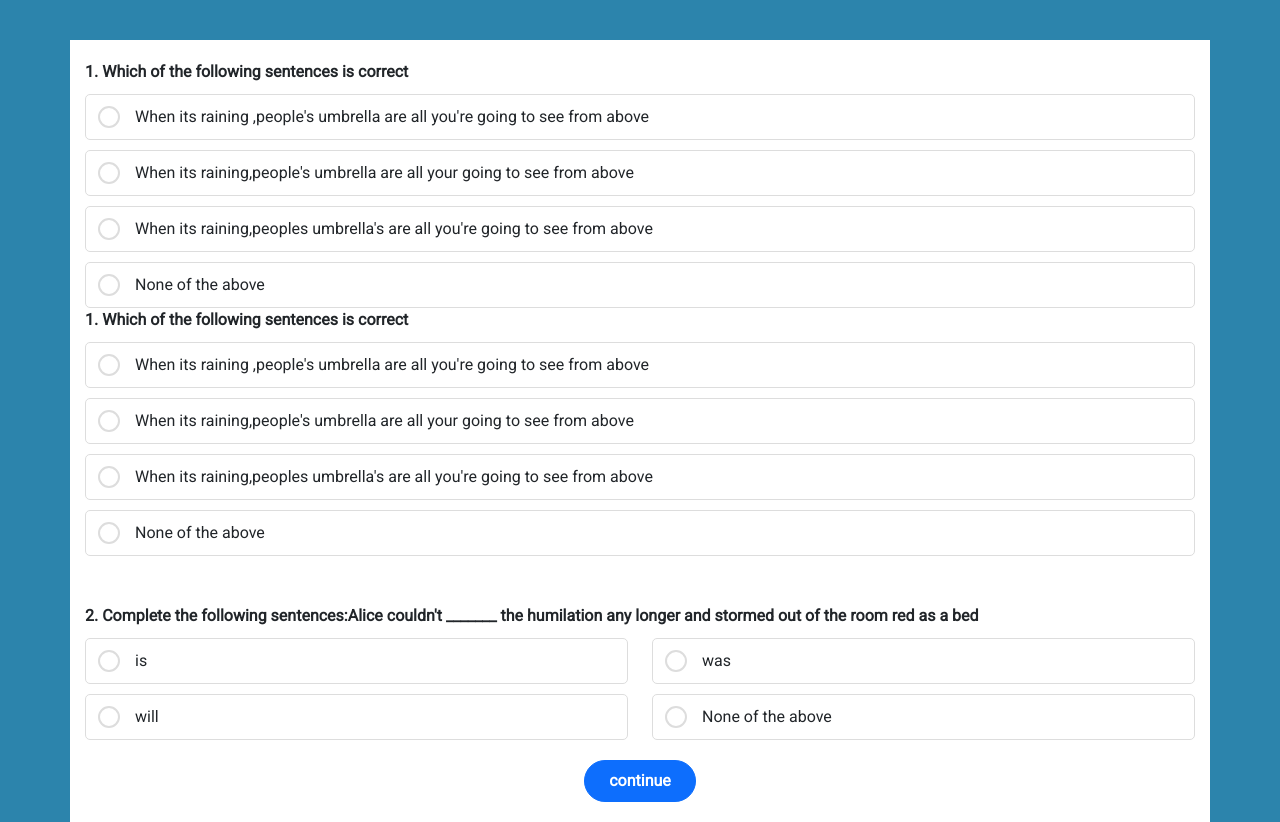
After one commit to Sktanisha/mentalHealth_care, a Django app: page /quizform in a window 1280 px wide. The commit adds this page. Run offline with Django 3.2, Linux system fonts and the light colour scheme.

Commit message:
quizform create

```diff
--- a/home/urls.py
+++ b/home/urls.py
@@ -9,4 +9,5 @@ urlpatterns = [
     path('view_profile', views.view_profile, name='view_profile'),
     path('edit_profile', views.edit_profile, name='edit_profile'),
     path('home', views.home, name='home'),
+    path('quizform', views.quizform, name='quizform'),
 ]
--- a/home/views.py
+++ b/home/views.py
@@ -78,3 +78,6 @@ def contact_form(request):
             return redirect('contact_form')
     else:
         return render(request, 'contact_form.html',)
+
+def quizform(request):
+    return render(request, 'quizform.html')
--- /dev/null
+++ b/templates/quizform.html
@@ -0,0 +1,171 @@
+<!doctype html>
+<html lang="en">
+  <head>
+    <!-- Required meta tags -->
+    <meta charset="utf-8">
+    <meta name="viewport" content="width=device-width, initial-scale=1">
+
+    <!-- Bootstrap CSS -->
+    <link href="https://cdn.jsdelivr.net/npm/bootstrap@5.1.3/dist/css/bootstrap.min.css" rel="stylesheet" integrity="sha384-1BmE4kWBq78iYhFldvKuhfTAU6auU8tT94WrHftjDbrCEXSU1oBoqyl2QvZ6jIW3" crossorigin="anonymous">
+
+    <title>quiz form</title>
+    <style>
+        @import url('https://fonts.googleapis.com/css2?family=Roboto&display=swap');
+
+* {
+    margin: 0;
+    padding: 0;
+    box-sizing: border-box;
+    font-family: 'Roboto', sans-serif
+}
+
+p {
+    margin: 0%
+}
+
+body {
+    height: 100vh;
+    background-color: rgb(44, 132, 172);
+    padding: 10px
+}
+
+.container {
+    margin: 30px auto;
+    background: white;
+    padding: 20px 15px
+}
+
+label.box {
+    display: flex;
+    margin-top: 10px;
+    padding: 10px 12px;
+    border-radius: 5px;
+    cursor: pointer;
+    border: 1px solid #ddd
+}
+
+#one:checked~label.first,
+#two:checked~label.second,
+#three:checked~label.third,
+#four:checked~label.forth,
+#five:checked~label.fifth,
+#six:checked~label.sixth,
+#seven:checked~label.seveth,
+#eight:checked~label.eighth {
+    border-color: #8e498e
+}
+
+#one:checked~label.first .circle,
+#two:checked~label.second .circle,
+#three:checked~label.third .circle,
+#four:checked~label.forth .circle,
+#five:checked~label.fifth .circle,
+#six:checked~label.sixth .circle,
+#seven:checked~label.seveth .circle,
+#eight:checked~label.eighth .circle {
+    border: 6px solid #8e498e;
+    background-color: #fff
+}
+
+label.box:hover {
+    background: #d5bbf7
+}
+
+label.box .course {
+    display: flex;
+    align-items: center;
+    width: 100%
+}
+
+label.box .circle {
+    height: 22px;
+    width: 22px;
+    border-radius: 50%;
+    margin-right: 15px;
+    border: 2px solid #ddd;
+    display: inline-block
+}
+
+input[type="radio"] {
+    display: none
+}
+
+.btn.btn-primary {
+    border-radius: 25px;
+    margin-top: 20px
+}
+
+@media(max-width: 450px) {
+    .subject {
+        font-size: 12px
+    }
+}
+    </style>
+  </head>
+  <body>
+
+    <div class="container mb-5">
+        <div class="row">
+            <div class="col-12">
+                <p class="fw-bold">1. Which of the following sentences is correct</p>
+                <div> <input type="radio" name="box" id="one"> <input type="radio" name="box" id="two"> <input type="radio" name="box" id="three"> <input type="radio" name="box" id="four"> <label for="one" class="box first">
+                        <div class="course"> <span class="circle"></span> <span class="subject"> When its raining ,people's umbrella are all you're going to see from above </span> </div>
+                    </label> <label for="two" class="box second">
+                        <div class="course"> <span class="circle"></span> <span class="subject"> When its raining,people's umbrella are all your going to see from above </span> </div>
+                    </label> <label for="three" class="box third">
+                        <div class="course"> <span class="circle"></span> <span class="subject"> When its raining,peoples umbrella's are all you're going to see from above </span> </div>
+                    </label> <label for="four" class="box forth">
+                        <div class="course"> <span class="circle"></span> <span class="subject"> None of the above </span> </div>
+                    </label> </div>
+            </div>
+            <div class="col-12">
+                <p class="fw-bold">1. Which of the following sentences is correct</p>
+                <div> <input type="radio" name="box" id="ten"> <input type="radio" name="box" id="eleven"> <input type="radio" name="box" id="tweleve"> <input type="radio" name="box" id="thirteen">
+                    <label for="ten" class="box first">
+                        <div class="course"> <span class="circle"></span> <span class="subject"> When its raining ,people's umbrella are all you're going to see from above </span> </div>
+                    </label> <label for="eleven" class="box second">
+                        <div class="course"> <span class="circle"></span> <span class="subject"> When its raining,people's umbrella are all your going to see from above </span> </div>
+                    </label> <label for="tweleve" class="box third">
+                        <div class="course"> <span class="circle"></span> <span class="subject"> When its raining,peoples umbrella's are all you're going to see from above </span> </div>
+                    </label> <label for="thirteen" class="box forth">
+                        <div class="course"> <span class="circle"></span> <span class="subject"> None of the above </span> </div>
+                    </label> </div>
+            </div>
+
+            <div class="col-12">
+                <p class="fw-bold mt-5">2. Complete the following sentences:Alice couldn't _______ the humilation any longer and stormed out of the room red as a bed</p>
+                <div>
+                    <div class="row">
+                        <div class="col-md-6"> <input type="radio" name="box" id="five"> <label for="five" class="box fifth w-100">
+                                <div class="course"> <span class="circle"></span> <span class="subject">is</span> </div>
+                            </label> </div>
+                        <div class="col-md-6"> <input type="radio" name="box" id="six"> <label for="six" class="box sixth w-100">
+                                <div class="course"> <span class="circle"></span> <span class="subject"> was </span> </div>
+                            </label> </div>
+                        <div class="col-md-6"> <input type="radio" name="box" id="seven"> <label for="seven" class="box seveth w-100">
+                                <div class="course"> <span class="circle"></span> <span class="subject"> will </span> </div>
+                            </label> </div>
+                        <div class="col-md-6"> <input type="radio" name="box" id="eight"> <label for="eight" class="box eighth w-100">
+                                <div class="course"> <span class="circle"></span> <span class="subject"> None of the above </span> </div>
+                            </label> </div>
+                    </div>
+                </div>
+            </div>
+            <div class="col-12">
+                <div class="d-flex justify-content-center"> <button class="btn btn-primary px-4 py-2 fw-bold"> continue</button> </div>
+            </div>
+        </div>
+    </div>
+
+    <!-- Optional JavaScript; choose one of the two! -->
+
+    <!-- Option 1: Bootstrap Bundle with Popper -->
+    <script src="https://cdn.jsdelivr.net/npm/bootstrap@5.1.3/dist/js/bootstrap.bundle.min.js" integrity="sha384-ka7Sk0Gln4gmtz2MlQnikT1wXgYsOg+OMhuP+IlRH9sENBO0LRn5q+8nbTov4+1p" crossorigin="anonymous"></script>
+
+    <!-- Option 2: Separate Popper and Bootstrap JS -->
+    <!--
+    <script src="https://cdn.jsdelivr.net/npm/@popperjs/core@2.10.2/dist/umd/popper.min.js" integrity="sha384-7+zCNj/IqJ95wo16oMtfsKbZ9ccEh31eOz1HGyDuCQ6wgnyJNSYdrPa03rtR1zdB" crossorigin="anonymous"></script>
+    <script src="https://cdn.jsdelivr.net/npm/bootstrap@5.1.3/dist/js/bootstrap.min.js" integrity="sha384-QJHtvGhmr9XOIpI6YVutG+2QOK9T+ZnN4kzFN1RtK3zEFEIsxhlmWl5/YESvpZ13" crossorigin="anonymous"></script>
+    -->
+  </body>
+</html>
```
Also changed, not shown: templates/index.html (+5 -3 lines).
